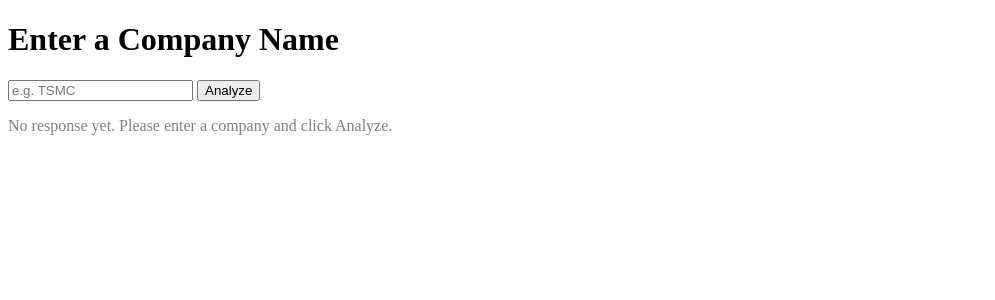
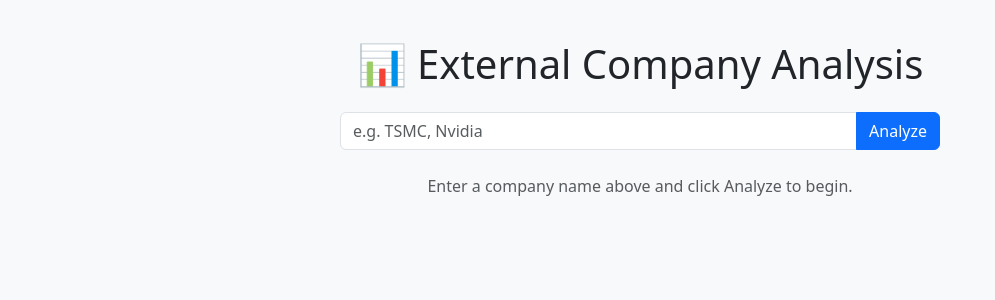
Before and after one commit to ChesterWen929/AI-External-Business-and-Pricing-Intelligence, a Flask app: page / in a window 1280 px wide. Shown: the top 300 px of the page, without its empty margins (0-995 px from the left). Run offline with Flask 3, Linux system fonts and the light colour scheme.

Commit message:
Update index.html

```diff
--- a/templates/index.html
+++ b/templates/index.html
@@ -2,23 +2,50 @@
 <html>
 <head>
     <title>Company Dashboard</title>
+    <link href="https://cdn.jsdelivr.net/npm/bootstrap@5.3.3/dist/css/bootstrap.min.css" rel="stylesheet">
+    <style>
+        body {
+            padding: 40px;
+            background-color: #f8f9fa;
+        }
+        .card + .card {
+            margin-top: 20px;
+        }
+        .form-section {
+            max-width: 600px;
+            margin: auto;
+        }
+    </style>
 </head>
 <body>
-    <h1>Enter a Company Name</h1>
-    <form method="post">
-        <input type="text" name="company" placeholder="e.g. TSMC" required />
-        <button type="submit">Analyze</button>
+    <div class="container">
+        <h1 class="text-center mb-4">📊 External Company Analysis</h1>
+
+        <div class="form-section">
+            <form method="post" class="input-group mb-4">
+                <input type="text" name="company" class="form-control" placeholder="e.g. TSMC, Nvidia" required>
+                <button type="submit" class="btn btn-primary">Analyze</button>
             </form>
+        </div>
 
         {% if answers %}
-        <h2>Results</h2>
-        <ul>
+            <div class="row justify-content-center">
+                <div class="col-md-10">
                     {% for item in answers %}
-            <li><strong>{{ item.question }}</strong><br>{{ item.answer }}</li>
+                        <div class="card shadow-sm">
+                            <div class="card-header bg-primary text-white">
+                                {{ item.question }}
+                            </div>
+                            <div class="card-body">
+                                <p class="card-text">{{ item.answer | safe }}</p>
+                            </div>
+                        </div>
                     {% endfor %}
-        </ul>
+                </div>
+            </div>
         {% else %}
-        <p style="color: gray;">No response yet. Please enter a company and click Analyze.</p>
+            <p class="text-center text-muted">Enter a company name above and click Analyze to begin.</p>
         {% endif %}
+    </div>
 </body>
 </html>
```
Lines whose indentation alone changed are shown as unchanged.
